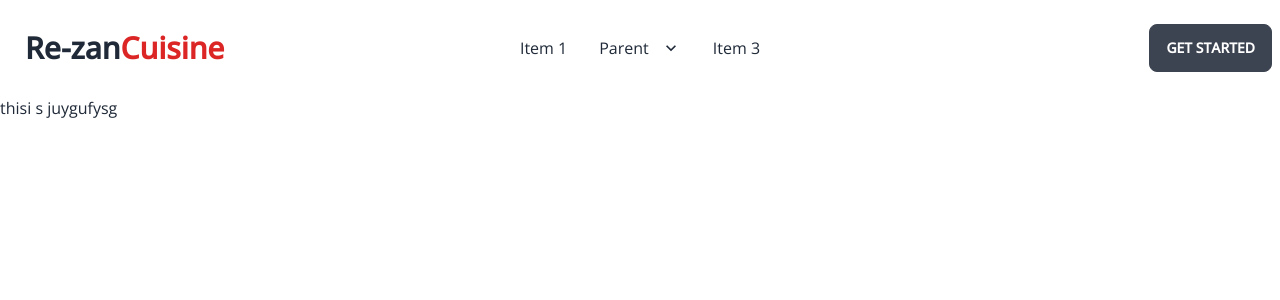
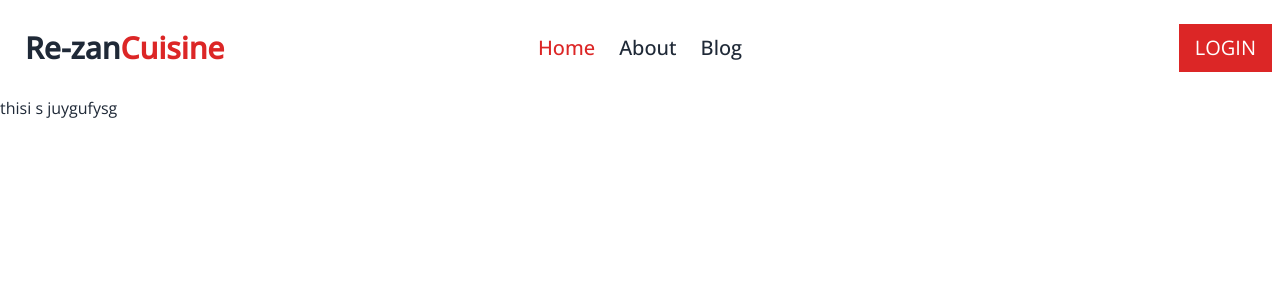
Before and after one commit to Re-zan/RezanCuisine-Client-side, a React (Vite) app: page / in a window 1280 px wide. Shown: the top 300 px of the page. Built offline with nearby package versions, Linux system fonts and the light colour scheme; a web font is replaced by a local one.

Commit message:
navbar design done

```diff
--- a/src/components/Shared/Navbar.jsx
+++ b/src/components/Shared/Navbar.jsx
@@ -1,5 +1,5 @@
 import React from "react";
-import { Link } from "react-router-dom";
+import { Link, NavLink } from "react-router-dom";
 
 const Navbar = () => {
   return (
@@ -25,49 +25,75 @@ const Navbar = () => {
           <ul
             tabIndex={0}
             className="menu menu-compact dropdown-content mt-3 p-2 shadow bg-base-100 rounded-box w-52"
-          ></ul>
+          >
+            <NavLink
+              to="/"
+              className={({ isActive }) => (isActive ? "text-red-600" : "")}
+            >
+              <li className="mx-3 text-xl font-medium transition  duration-300 ease-in-out  hover:border-t-2 hover:border-red-800">
+                Home
+              </li>
+            </NavLink>
+            <NavLink
+              to="/about"
+              className={({ isActive }) => (isActive ? "text-red-600" : "")}
+            >
+              <li className="mx-3 text-xl font-medium transition  duration-300 ease-in-out  hover:border-t-2 hover:border-red-800">
+                About
+              </li>
+            </NavLink>
+            <NavLink
+              to="/blog"
+              className={({ isActive }) => (isActive ? "text-red-600" : "")}
+            >
+              <li className="mx-3 text-xl font-medium transition  duration-300 ease-in-out hover:border-t-2 hover:border-red-800">
+                Blog
+              </li>
+            </NavLink>
+          </ul>
         </div>
         <Link
           to="/"
-          className="btn btn-ghost normal-case text-3xl hover:bg-transparent hover:scale-y-50"
+          className="btn btn-ghost normal-case sm:text-2xl md:text-3xl hover:bg-transparent hover:scale-y-50"
         >
           Re-zan<span className=" text-red-600">Cuisine</span>
         </Link>
       </div>
       <div className="navbar-center hidden lg:flex">
         <ul className="menu menu-horizontal px-1">
-          <li>
-            <a>Item 1</a>
-          </li>
-          <li tabIndex={0}>
-            <a>
-              Parent
-              <svg
-                className="fill-current"
-                xmlns="http://www.w3.org/2000/svg"
-                width="20"
-                height="20"
-                viewBox="0 0 24 24"
-              >
-                <path d="M7.41,8.58L12,13.17L16.59,8.58L18,10L12,16L6,10L7.41,8.58Z" />
-              </svg>
-            </a>
-            <ul className="p-2">
-              <li>
-                <a>Submenu 1</a>
-              </li>
-              <li>
-                <a>Submenu 2</a>
-              </li>
-            </ul>
-          </li>
-          <li>
-            <a>Item 3</a>
-          </li>
+          <NavLink
+            to="/"
+            className={({ isActive }) => (isActive ? "text-red-600" : "")}
+          >
+            <li className="mx-3 text-xl font-medium transition  duration-300 ease-in-out  hover:border-t-2 hover:border-red-800">
+              Home
+            </li>
+          </NavLink>
+          <NavLink
+            to="/about"
+            className={({ isActive }) => (isActive ? "text-red-600" : "")}
+          >
+            <li className="mx-3 text-xl font-medium transition  duration-300 ease-in-out  hover:border-t-2 hover:border-red-800">
+              About
+            </li>
+          </NavLink>
+          <NavLink
+            to="/blog"
+            className={({ isActive }) => (isActive ? "text-red-600" : "")}
+          >
+            <li className="mx-3 text-xl font-medium transition  duration-300 ease-in-out hover:border-t-2 hover:border-red-800">
+              Blog
+            </li>
+          </NavLink>
         </ul>
       </div>
       <div className="navbar-end">
-        <a className="btn">Get started</a>
+        <Link
+          to="/login"
+          className="btn bg-red-600 rounded-none sm:text-sm md:text-xl font-normal border-0"
+        >
+          Login
+        </Link>
       </div>
     </div>
   );
--- /dev/null
+++ b/src/pages/About/About.jsx
@@ -0,0 +1,7 @@
+import React from "react";
+
+const About = () => {
+  return <div>this is about page</div>;
+};
+
+export default About;
--- /dev/null
+++ b/src/pages/Blog/Blog.jsx
@@ -0,0 +1,7 @@
+import React from "react";
+
+const Blog = () => {
+  return <div>this is blog page</div>;
+};
+
+export default Blog;
--- /dev/null
+++ b/src/pages/Login/Login.jsx
@@ -0,0 +1,7 @@
+import React from "react";
+
+const Login = () => {
+  return <div>this is login page</div>;
+};
+
+export default Login;
--- /dev/null
+++ b/src/pages/Register/Register.jsx
@@ -0,0 +1,7 @@
+import React from "react";
+
+const Register = () => {
+  return <div>this is reddghdgh</div>;
+};
+
+export default Register;
```
Also changed, not shown: src/routers/Allrouter.jsx (+20 -0 lines).
